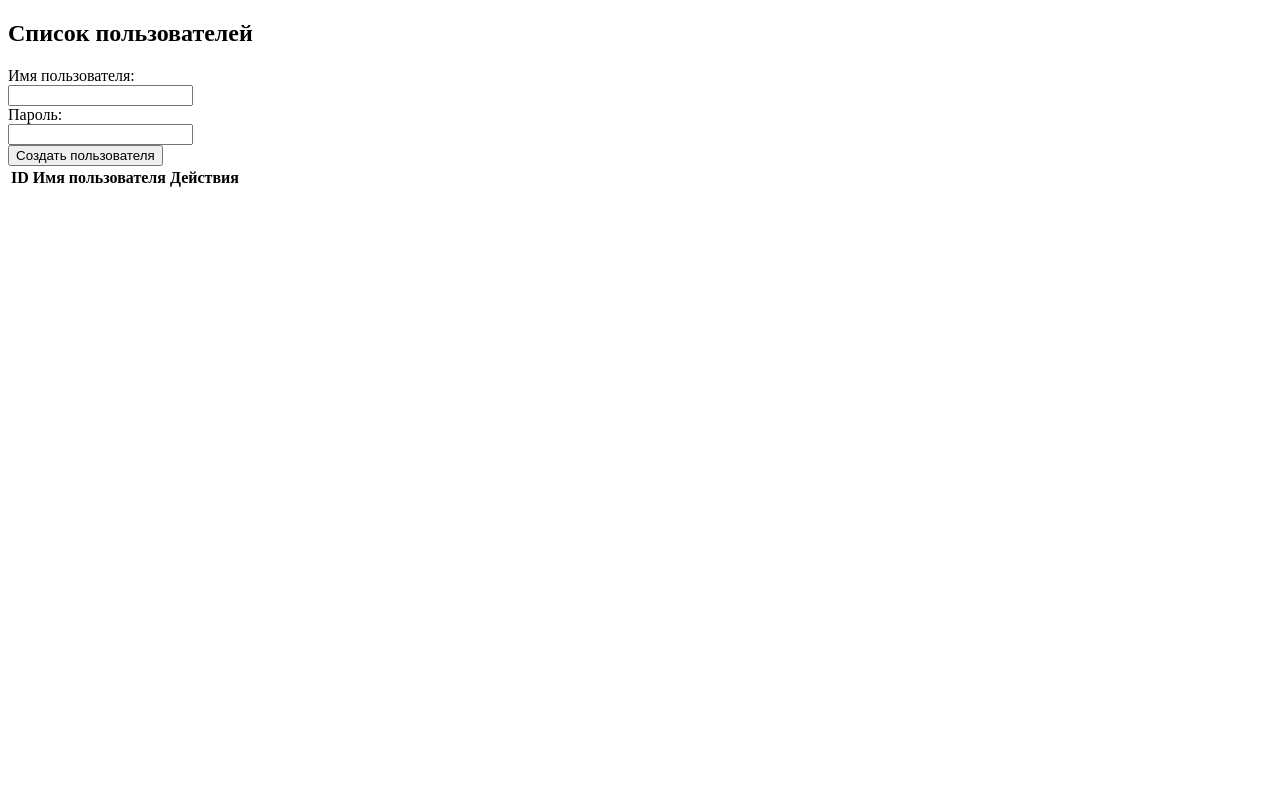
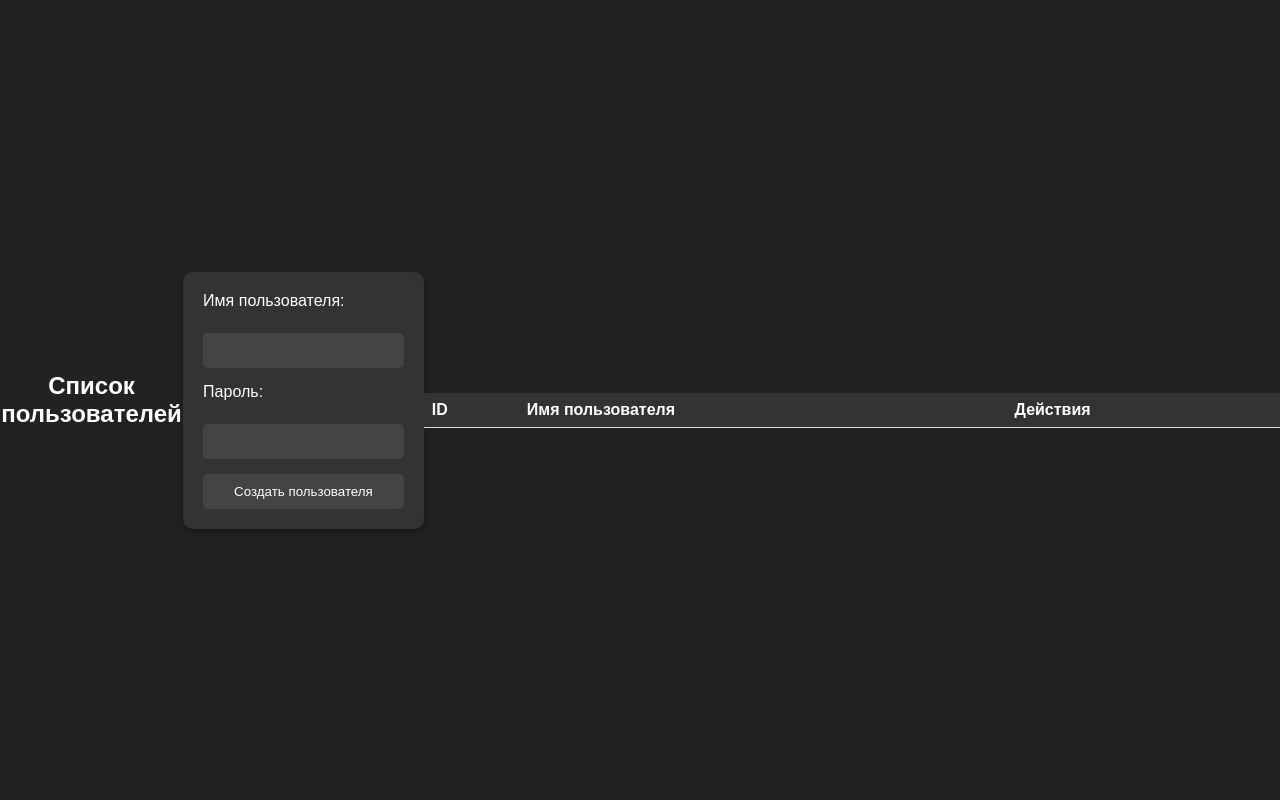
Before and after one commit to LiC3MeR/todo_bot, a Flask app: template templates/register.html in a window 1280 px wide. Run offline with Flask 3, Linux system fonts and the light colour scheme; the template is opened without the code that fills it, so the values that code supplies are empty.

Commit message:
Стили reg

```diff
--- a/templates/register.html
+++ b/templates/register.html
@@ -5,7 +5,100 @@
     <meta name="viewport" content="width=device-width, initial-scale=1.0">
     <title>Список пользователей</title>
     <style>
-        /* Ваш стиль */
+        body {
+            font-family: Arial, sans-serif;
+            background-color: #222;
+            color: #fff;
+            margin: 0;
+            padding: 0;
+            display: flex;
+            justify-content: center;
+            align-items: center;
+            height: 100vh;
+        }
+
+        form {
+            background-color: #333;
+            padding: 20px;
+            border-radius: 10px;
+            box-shadow: 0 4px 8px rgba(0, 0, 0, 0.3);
+            width: 300px;
+        }
+
+        h2 {
+            text-align: center;
+        }
+
+        label {
+            display: block;
+            margin-bottom: 5px;
+        }
+
+        input[type="text"],
+        input[type="password"] {
+            width: 100%;
+            padding: 10px;
+            margin-bottom: 15px;
+            border: none;
+            border-radius: 5px;
+            background-color: #444;
+            color: #fff;
+            box-sizing: border-box;
+        }
+
+        input[type="submit"] {
+            width: 100%;
+            padding: 10px;
+            border: none;
+            border-radius: 5px;
+            background-color: #007bff;
+            color: #fff;
+            cursor: pointer;
+            transition: background-color 0.3s ease;
+        }
+
+        input[type="submit"]:hover {
+            background-color: #0056b3;
+        }
+
+        ul {
+            list-style-type: none;
+            padding: 0;
+            margin: 0;
+        }
+
+        li {
+            background-color: #ff3333;
+            color: #fff;
+            padding: 10px;
+            margin-bottom: 5px;
+            border-radius: 5px;
+        }
+
+        table {
+            width: 100%;
+            border-collapse: collapse;
+            margin-top: 20px;
+            color: #fff;
+        }
+
+        th, td {
+            padding: 8px;
+            text-align: left;
+            border-bottom: 1px solid #ddd;
+            color: #fff;
+        }
+
+        th {
+            background-color: #333;
+        }
+
+        form > input[type="password"],
+        form > input[type="submit"],
+        form > input[type="text"] {
+            background-color: #444;
+            color: #fff;
+        }
     </style>
 </head>
 <body>
```
